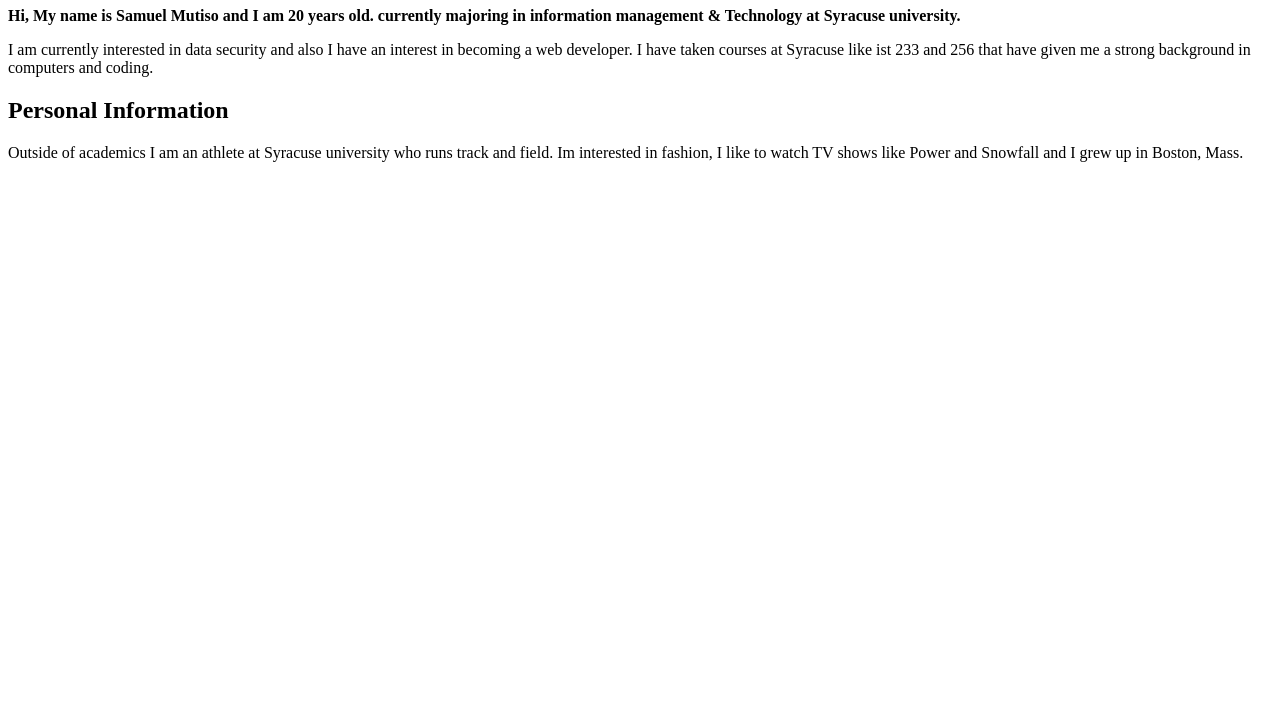
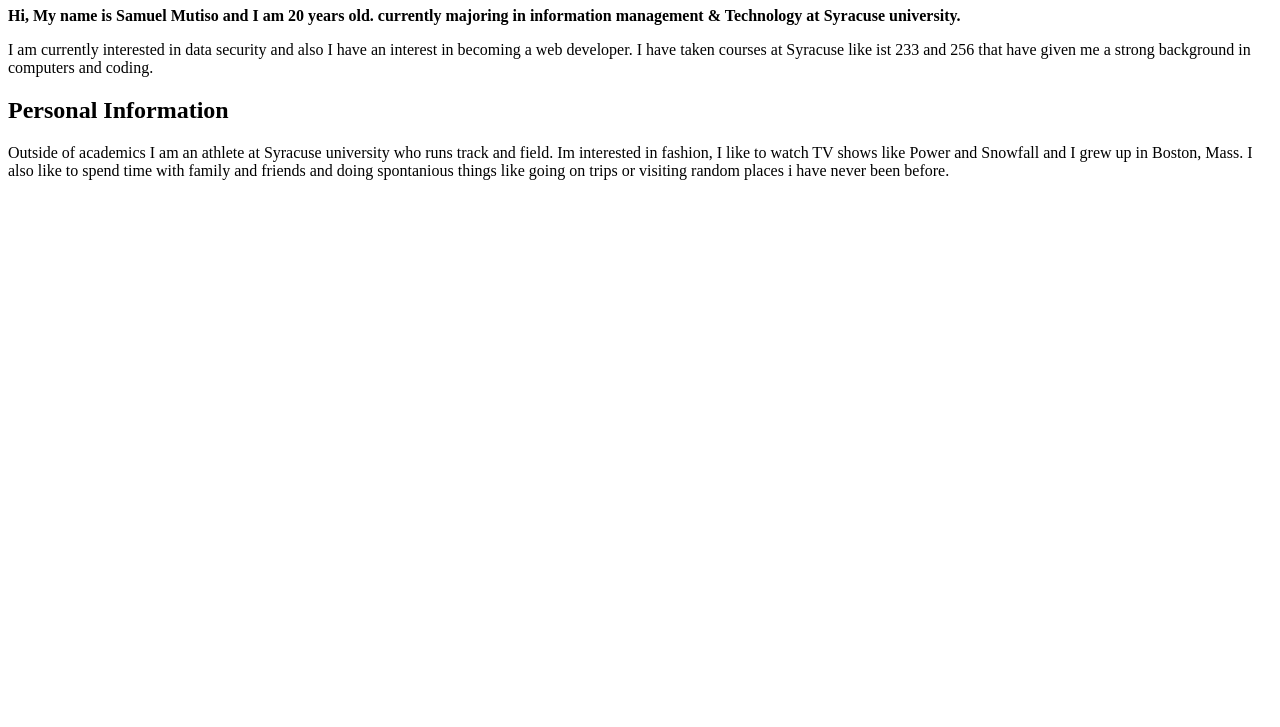
Before and after one commit to skmutiso/ist263, a plain HTML site: page lab02/mutiso-bio.html in a window 1280 px wide. Shown: the part 73-800 px from the top of the page. Drawn offline with Linux system fonts and the light colour scheme.

Commit message:
Update mutiso-bio.html

```diff
--- a/lab02/mutiso-bio.html
+++ b/lab02/mutiso-bio.html
@@ -14,6 +14,6 @@
         </p>
 
         <h2>Personal Information</h2>
-        <p>Outside of academics I am an athlete at Syracuse university who runs track and field. Im interested in fashion, I like to watch TV shows like Power and Snowfall and I grew up in Boston, Mass.</p>
+        <p>Outside of academics I am an athlete at Syracuse university who runs track and field. Im interested in fashion, I like to watch TV shows like Power and Snowfall and I grew up in Boston, Mass. I also like to spend time with family and friends and doing spontanious things like going on trips or visiting random places i have never been before.</p>
     </body>
 </html>
```
